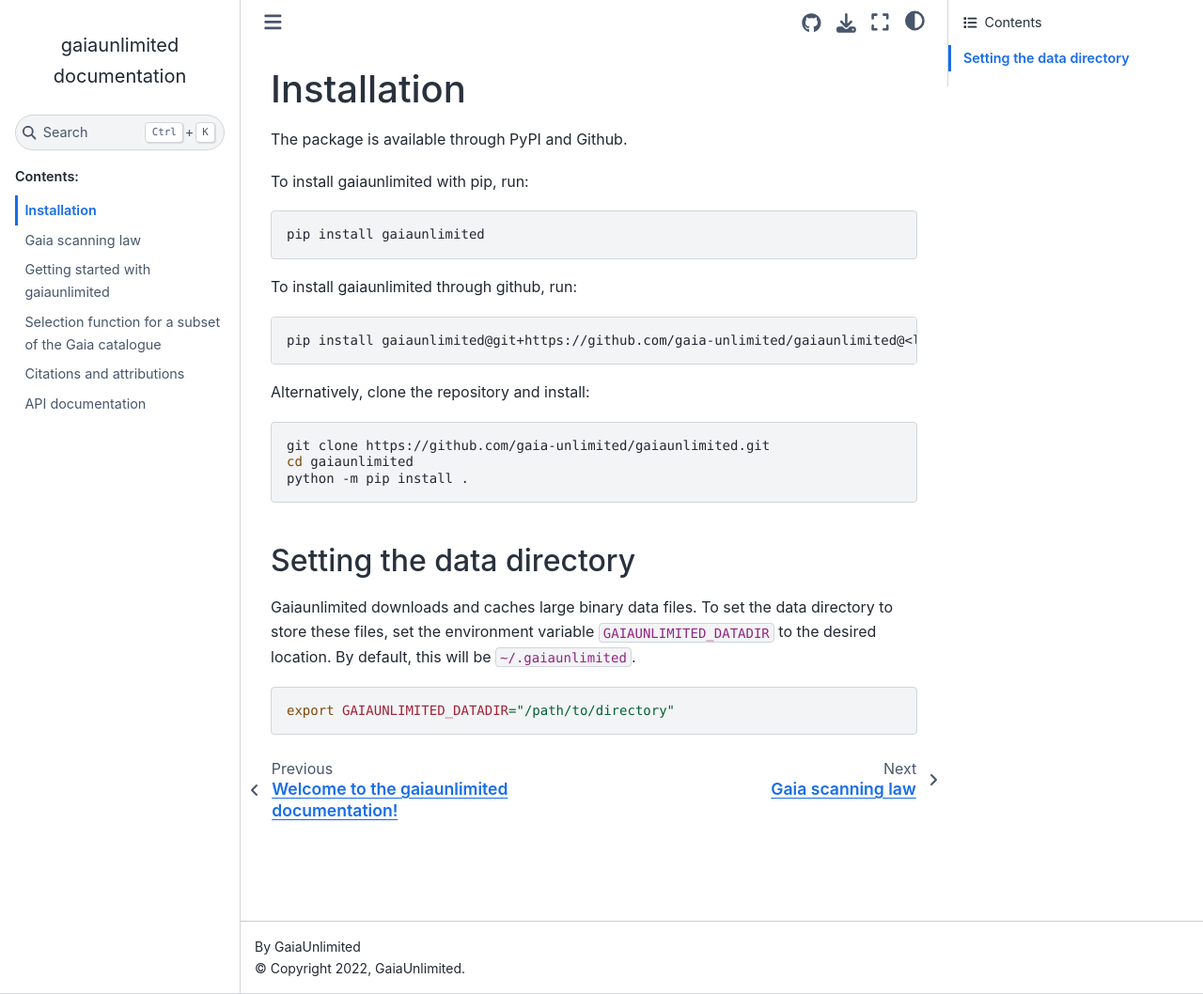
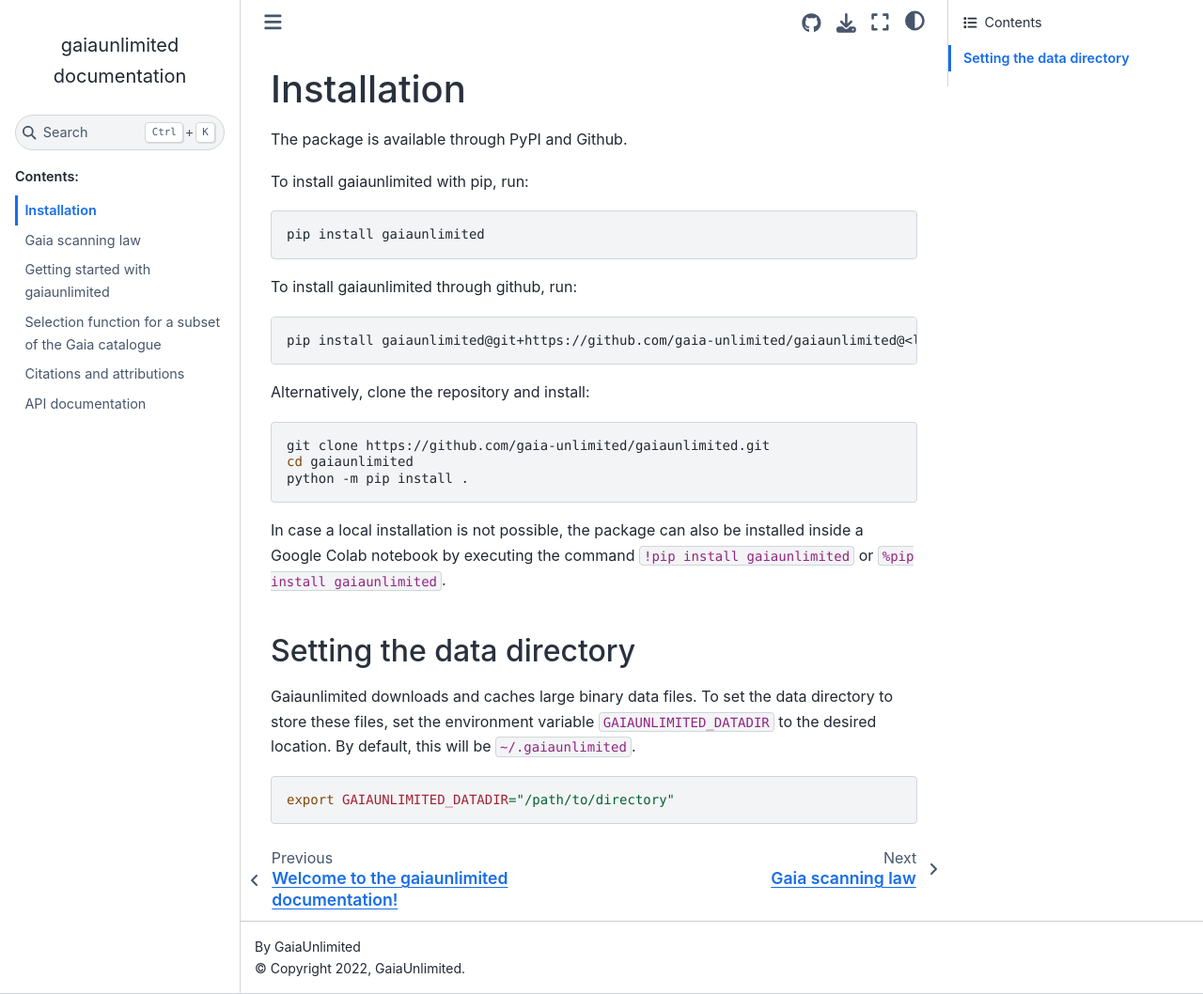
Before and after one commit to gaia-unlimited/gaiaunlimited, a Sphinx documentation site: the page built from docs/install.rst, in a window 1280 px wide and 1058 px high. Shown: the whole window at 94% size. Built offline with Sphinx 7.4.7 and the Sphinx Book theme 1.1.4, drawn with Linux system fonts in a browser that asks for light colours; pages that are not in the unit, such as notebooks, are missing from menus.

Commit message:
Update install.rst with google colab

```diff
--- a/docs/install.rst
+++ b/docs/install.rst
@@ -23,6 +23,8 @@
    cd gaiaunlimited
    python -m pip install .
 
+In case a local installation is not possible, the package can also be installed inside a Google Colab notebook by executing the command ``!pip install gaiaunlimited`` or  ``%pip install gaiaunlimited``.
+
 Setting the data directory
 ^^^^^^^^^^^^^^^^^^^^^^^^^^^^^
 
```
